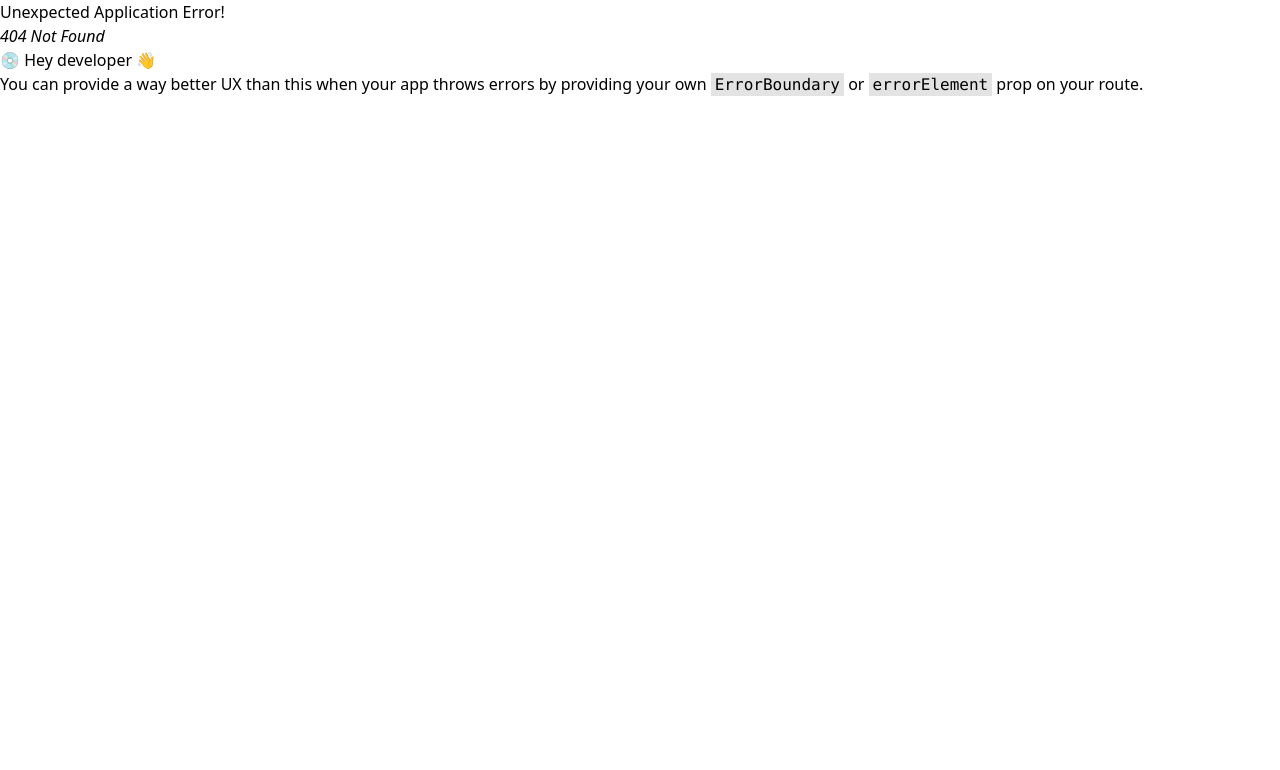
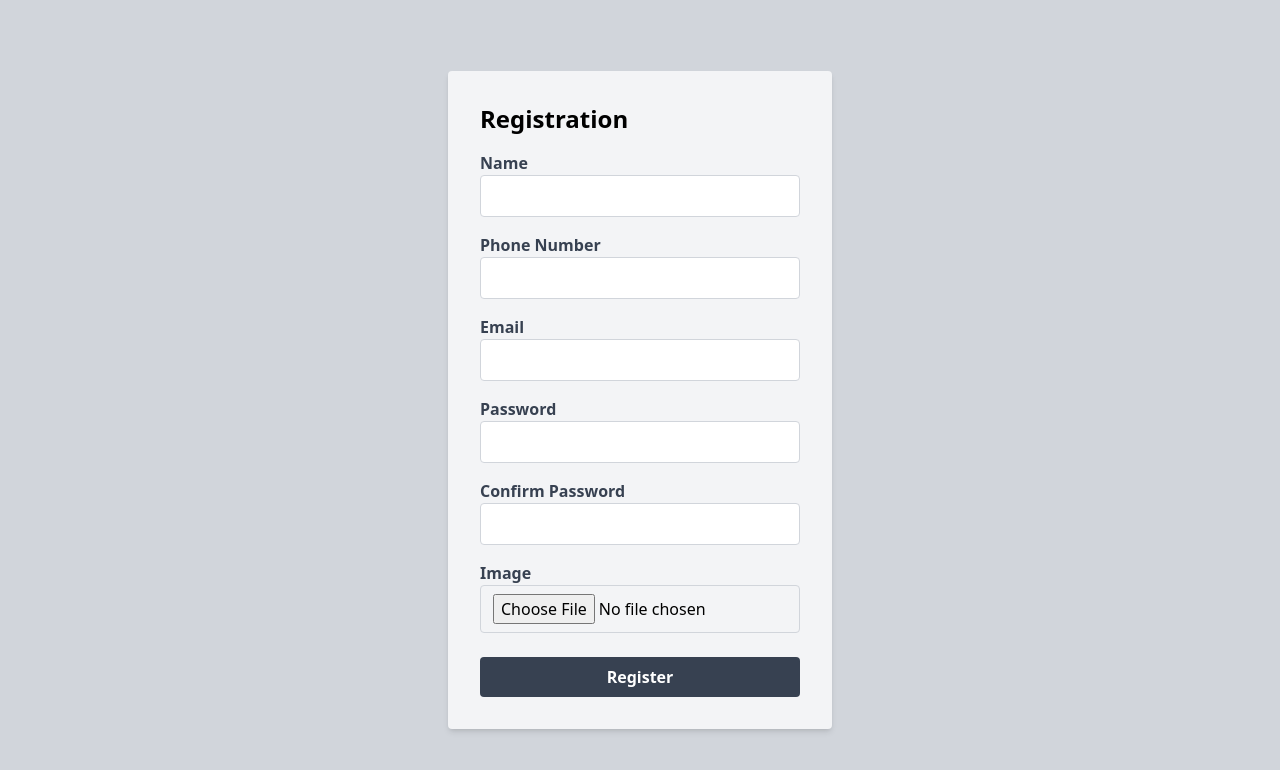
Before and after one commit to shafin90/text-client, a React (Vite) app: page /registration in a window 1280 px wide. Before the commit this address had no page. Shown: the top 770 px of the page. Built offline with nearby package versions, Linux system fonts and the light colour scheme.

Commit message:
registration page setup done

```diff
--- a/src/component/FriendListSection/FriendListSection.jsx
+++ b/src/component/FriendListSection/FriendListSection.jsx
@@ -5,8 +5,10 @@ import SearchBar from "../SearchBar/SearchBar";
 
 const FriendListSection = () => {
     return (
-        <div className=" w-3/12 bg-gray-800 h-screen">
-            <SearchBar></SearchBar>
+        <div className=" w-3/12 bg-gray-800 h-screen flex flex-col justify-between items-center">
+            <div className=" flex justify-center items-start w-full h-full">
+                <SearchBar></SearchBar>
+            </div>
             <ProfileAndLogout></ProfileAndLogout>
 
         </div>
--- a/src/component/ProfileAndLogout/ProfileAndLogout.jsx
+++ b/src/component/ProfileAndLogout/ProfileAndLogout.jsx
@@ -4,9 +4,9 @@ import { BiLogOut } from 'react-icons/bi'
 const ProfileAndLogout = () => {
 
     return (
-        <div className=' flex justify-between items-center w-10/12 mx-auto  '>
+        <div className=' flex justify-between items-center w-10/12 mx-auto  relative bottom-4 '>
             {/* Profile image of loggedIN user */}
-            <img src="" alt="profile-pic" className=" w-6 h-6 rounded-full " />
+            <img src="" alt="profile-pic" className=" w-9 h-9 rounded-full  border-2 border-white" />
 
             {/* logout button */}
             <button className=' hover:bg-red-800 p-2 rounded-md'>
--- a/src/component/SendMessage/SendMessage.jsx
+++ b/src/component/SendMessage/SendMessage.jsx
@@ -5,7 +5,7 @@ import { RiSendPlane2Fill } from 'react-icons/ri'
 const SendMessage = () => {
     return (
         <div className='flex justify-center items-center w-full  h-16'>
-            <input type="text" className="rounded-md p-2 border w-8/12 border-gray-300 focus:outline-none" placeholder="Enter your message..." />
+            <input type="text" className="rounded-md py-2 px-4 border w-8/12 border-gray-300 focus:outline-none" placeholder="Enter your message..." />
             <RiSendPlane2Fill className=' text-2xl ms-2 cursor-pointer'></RiSendPlane2Fill>
         </div>
     );
--- a/src/main.jsx
+++ b/src/main.jsx
@@ -8,6 +8,7 @@ import {
 import './index.css'
 import WelcomePage from './pages/WelcomePage/WelcomePage';
 import App from './pages/App/App';
+import RegistrationPage from './pages/RegistrationPage/RegistrationPage';
 
 const router = createBrowserRouter([
   {
@@ -17,6 +18,10 @@ const router = createBrowserRouter([
   {
     path:'/app',
     element:<App></App>
+  },
+  {
+    path:'/registration',
+    element:<RegistrationPage></RegistrationPage>
   }
 ]);
 
--- /dev/null
+++ b/src/pages/RegistrationPage/RegistrationPage.jsx
@@ -0,0 +1,112 @@
+import { useState } from 'react';
+
+const RegistrationPage = () => {
+    const [formData, setFormData] = useState({
+        name: '',
+        phoneNumber: '',
+        email: '',
+        password: '',
+        confirmPassword: '',
+        image: null,
+    });
+
+    const handleChange = (e) => {
+        const { name, value, type, files } = e.target;
+        const newValue = type === 'file' ? files[0] : value;
+
+        setFormData({
+            ...formData,
+            [name]: newValue,
+        });
+    };
+
+    const handleSubmit = (e) => {
+        e.preventDefault();
+        // Handle form submission here, e.g., send data to the server
+    };
+
+    return (
+        <div className="bg-gray-300 min-h-screen flex items-center justify-center">
+            <div className="bg-gray-100 p-8 rounded shadow-md w-96">
+                <h2 className="text-2xl font-semibold mb-4">Registration</h2>
+                <form onSubmit={handleSubmit}>
+                    <div className="mb-4">
+                        <label className="block text-gray-700 font-semibold">Name</label>
+                        <input
+                            type="text"
+                            name="name"
+                            value={formData.name}
+                            onChange={handleChange}
+                            className="w-full border border-gray-300 rounded px-3 py-2"
+                            required
+                        />
+                    </div>
+                    <div className="mb-4">
+                        <label className="block text-gray-700 font-semibold">Phone Number</label>
+                        <input
+                            type="tel"
+                            name="phoneNumber"
+                            value={formData.phoneNumber}
+                            onChange={handleChange}
+                            className="w-full border border-gray-300 rounded px-3 py-2"
+                            required
+                        />
+                    </div>
+                    <div className="mb-4">
+                        <label className="block text-gray-700 font-semibold">Email</label>
+                        <input
+                            type="email"
+                            name="email"
+                            value={formData.email}
+                            onChange={handleChange}
+                            className="w-full border border-gray-300 rounded px-3 py-2"
+                            required
+                        />
+                    </div>
+                    <div className="mb-4">
+                        <label className="block text-gray-700 font-semibold">Password</label>
+                        <input
+                            type="password"
+                            name="password"
+                            value={formData.password}
+                            onChange={handleChange}
+                            className="w-full border border-gray-300 rounded px-3 py-2"
+                            required
+                        />
+                    </div>
+                    <div className="mb-4">
+                        <label className="block text-gray-700 font-semibold">Confirm Password</label>
+                        <input
+                            type="password"
+                            name="confirmPassword"
+                            value={formData.confirmPassword}
+                            onChange={handleChange}
+                            className="w-full border border-gray-300 rounded px-3 py-2"
+                            required
+                        />
+                    </div>
+                    <div className="mb-4">
+                        <label className="block text-gray-700 font-semibold">Image</label>
+                        <input
+                            type="file"
+                            name="image"
+                            accept="image/*"
+                            onChange={handleChange}
+                            className="w-full border border-gray-300 rounded px-3 py-2"
+                        />
+                    </div>
+                    <div className="mt-6">
+                        <button
+                            type="submit"
+                            className="w-full bg-gray-700 text-white font-semibold rounded py-2  hover:bg-gray-900 transition-all"
+                        >
+                            Register
+                        </button>
+                    </div>
+                </form>
+            </div>
+        </div>
+    );
+};
+
+export default RegistrationPage;
--- a/src/pages/WelcomePage/WelcomePage.jsx
+++ b/src/pages/WelcomePage/WelcomePage.jsx
@@ -2,10 +2,14 @@
 // "Text" will arise when the app is open
 
 import { useState } from "react";
+import { useNavigate } from "react-router-dom";
 
 const WelcomePage = () => {
     // Position of "Text"
     const [textPos, setTextPos] = useState(600);
+
+    // declaring useNavigate hook
+    const navigate = useNavigate();
 
     // style for text
     const style = {
@@ -18,6 +22,13 @@ const WelcomePage = () => {
         setTextPos(0)
     },300)
 
+    // redirecting to app page
+    setTimeout(()=>{
+        navigate('../App')
+    },1800)
+
+
+
     return (
         <div className=" bg-slate-300 w-full h-screen flex justify-center items-center overflow-hidden">
             <h1 style={style} className=" text-slate-950 text-6xl relative  font-bold">Text</h1>
```
